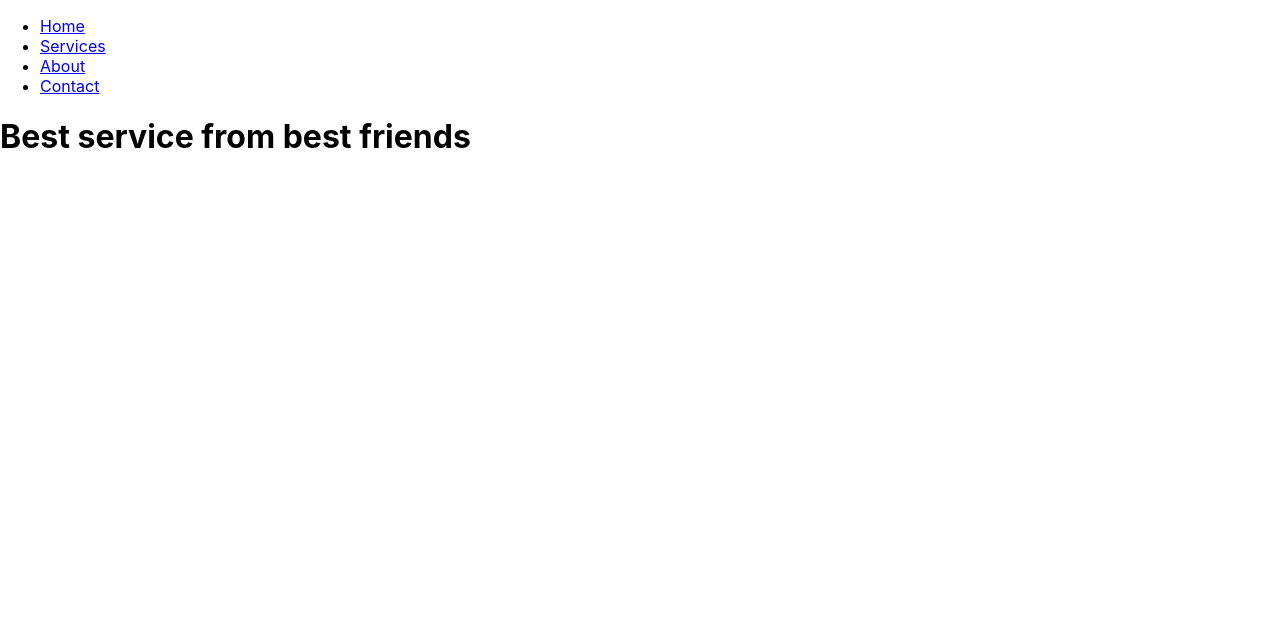
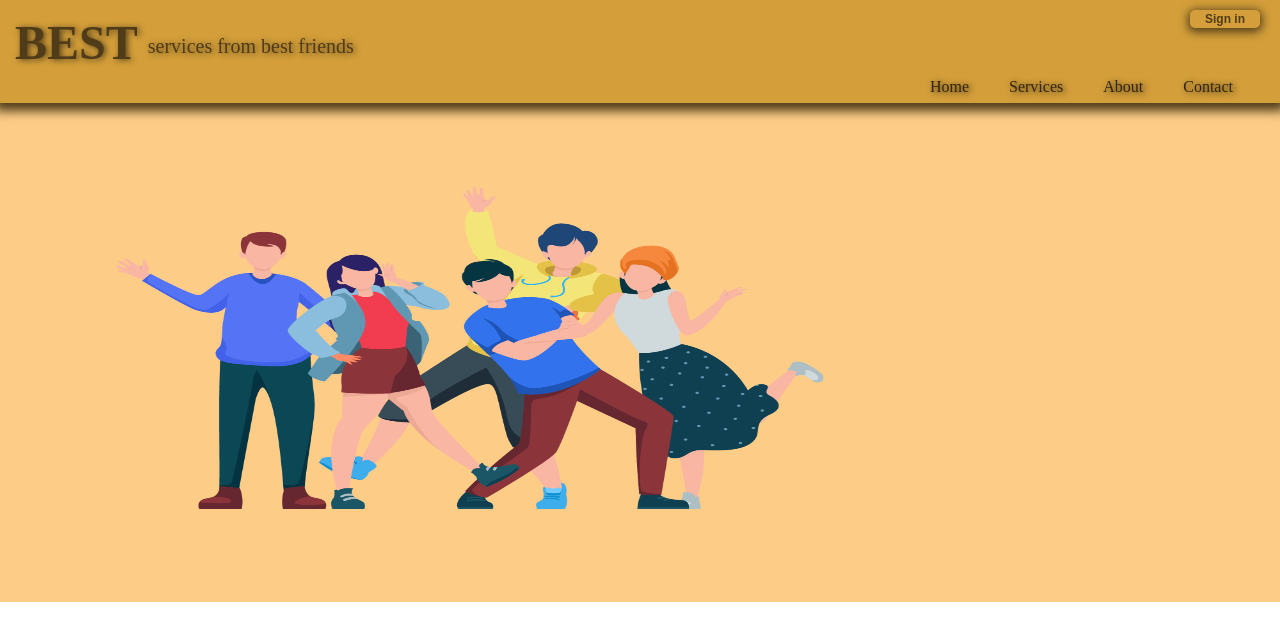
Before and after one commit to anano303/best, a React (Create React App) app: page / in a window 1280 px wide. Shown: the top 640 px of the page. Built offline with nearby package versions, Linux system fonts and the light colour scheme.

Commit message:
created header

```diff
--- a/src/App.js
+++ b/src/App.js
@@ -4,6 +4,7 @@ import MainPage from './Pages/MainPage/Main';
 import Services from './Pages/Services/Services';
 import About from './Pages/About/About';
 import Contact from './Pages/Contact/Contact';
+import Layout from './components/Layout/Layout';
 
 import {  createBrowserRouter,
 createRoutesFromElements,
@@ -17,21 +18,27 @@ const router = createBrowserRouter(
     <>
       {/* <Route path="/signin" element={<SignIn />} />
       <Route path="/signup" element={<SignUp />} /> */}
+
       <Route path="/" element={(
-      <MainPage/>
+      <Layout>
+        <MainPage/>
+      </Layout>
       )}
       />
 
+
       <Route path="/services" element={(
-        <Services/>
+        <Layout><Services/></Layout>
+
 
       )} />
        <Route path="/about" element={(
-        <About/>
+        <Layout><About/></Layout>
+
 
       )} />
        <Route path="/contact" element={(
-        <Contact/>
+        <Layout><Contact/></Layout>
 
       )} />
 
--- a/src/Pages/MainPage/Main.css
+++ b/src/Pages/MainPage/Main.css
@@ -0,0 +1,11 @@
+.MainCont {
+    /* height: 100vh;
+    width: 100%; */
+    background-color: rgb(253, 205, 135);
+    margin-top: -5px;
+}
+.MainCont img {
+    margin-left: 70px;
+    height: 500px;
+    width: 800px;
+}
--- a/src/Pages/MainPage/Main.jsx
+++ b/src/Pages/MainPage/Main.jsx
@@ -1,12 +1,13 @@
 import React from "react";
-import Navbar from '../../components/Navbar/Navbar';
+import "./Main.css"
+import friensPhoto from "../../images/—Pngtree—best friends happy taking selfie_5435706.png"
 
 
 const MainPage = () => {
   return (
-    <div>
-     <Navbar/>
-      <h1> Best service from best friends</h1>
+    <div className="MainCont">
+      <h1></h1>
+      <img src={friensPhoto} alt="friensPhoto" />
     </div>
   );
 };
--- /dev/null
+++ b/src/components/Header/Header.css
@@ -0,0 +1,46 @@
+.headerMainDiv {
+width: 100%;
+background-color: rgb(212, 159, 58);
+color: rgb(80, 60, 25);
+text-shadow: 2px 1px 6px;
+box-shadow: 0px 3px 10px 5px;
+padding: 7px;
+position: relative;
+z-index: 1;
+
+}
+.LogoCont{
+    margin: 8px;
+    font-size: 24px;
+    display: flex;
+    gap: 10px;
+}
+.logo:hover {
+    cursor: pointer;
+    transform: scale(1.05);
+    transition: transform 0.2s ease;
+}
+
+p{
+    margin-top: 20px;
+    font-size: 20px;
+}
+button {
+    position: absolute;
+    top: 10px;
+    right: 20px;
+    width: 70px;
+    background-color: rgb(212, 159, 58);
+    color:rgb(80, 60, 25);
+    font-weight: bold;
+    box-shadow: 0px 2px 10px 2px;
+    border: 0px solid rgb(80, 60, 25);
+    border-radius: 5px;
+    font-size: 12px;
+    padding: 2px;
+    cursor: pointer;
+
+}
+button:hover {
+    background-color: #e6a218;
+}
--- /dev/null
+++ b/src/components/Header/Header.jsx
@@ -0,0 +1,12 @@
+import "./Header.css";
+import Navbar from '../../components/Navbar/Navbar.jsx'
+const Header = () => {
+return <div className="headerMainDiv">
+    <div className="LogoCont"><h1 className="logo">BEST</h1><p>services from best friends</p></div>
+    <button>Sign in</button>
+    <Navbar/>
+
+</div>;
+};
+
+export default Header
--- /dev/null
+++ b/src/components/Layout/Layout.jsx
@@ -0,0 +1,13 @@
+import Header from "../Header/Header";
+
+export const Layout = (props) => {
+    return (
+        <div>
+            <Header />
+            {props.children}
+
+        </div>
+    );
+};
+
+export default Layout
--- /dev/null
+++ b/src/components/Navbar/Navbar.css
@@ -0,0 +1,20 @@
+.NavCont {
+    display: flex;
+    justify-content: flex-end;
+    padding-right: 40px;
+  }
+
+  .UlCont {
+    display: grid;
+    grid-auto-flow: column;
+    grid-gap: 40px;
+    list-style: none;
+  }
+  .UlCont li a {
+    text-decoration: none;
+    color: rgb(50, 37, 16);
+  }
+
+  .UlCont li a:hover {
+    color: rgb(105, 79, 34);
+  }
--- a/src/components/Navbar/Navbar.jsx
+++ b/src/components/Navbar/Navbar.jsx
@@ -1,14 +1,17 @@
 import React from "react"
 import { Link } from "react-router-dom"
+import "./Navbar.css"
 
 const Navbar = () => {
     return(
-        <ul>
+        <div className="NavCont">
+        <ul className="UlCont">
             <li><Link to="/">Home</Link> </li>
             <li><Link to="/Services">Services</Link> </li>
             <li><Link to="/About">About</Link> </li>
             <li><Link to="/Contact">Contact</Link> </li>
         </ul>
+        </div>
 
     )
 }
--- a/src/index.css
+++ b/src/index.css
@@ -1,13 +1,6 @@
-body {
+* {
   margin: 0;
-  font-family: -apple-system, BlinkMacSystemFont, 'Segoe UI', 'Roboto', 'Oxygen',
-    'Ubuntu', 'Cantarell', 'Fira Sans', 'Droid Sans', 'Helvetica Neue',
-    sans-serif;
-  -webkit-font-smoothing: antialiased;
-  -moz-osx-font-smoothing: grayscale;
+  padding: 0;
+  box-sizing: border-box;
+
 }
-
-code {
-  font-family: source-code-pro, Menlo, Monaco, Consolas, 'Courier New',
-    monospace;
-}
```
Also changed, not shown: src/images/—Pngtree—best friends happy taking selfie_5435706.png (added).
